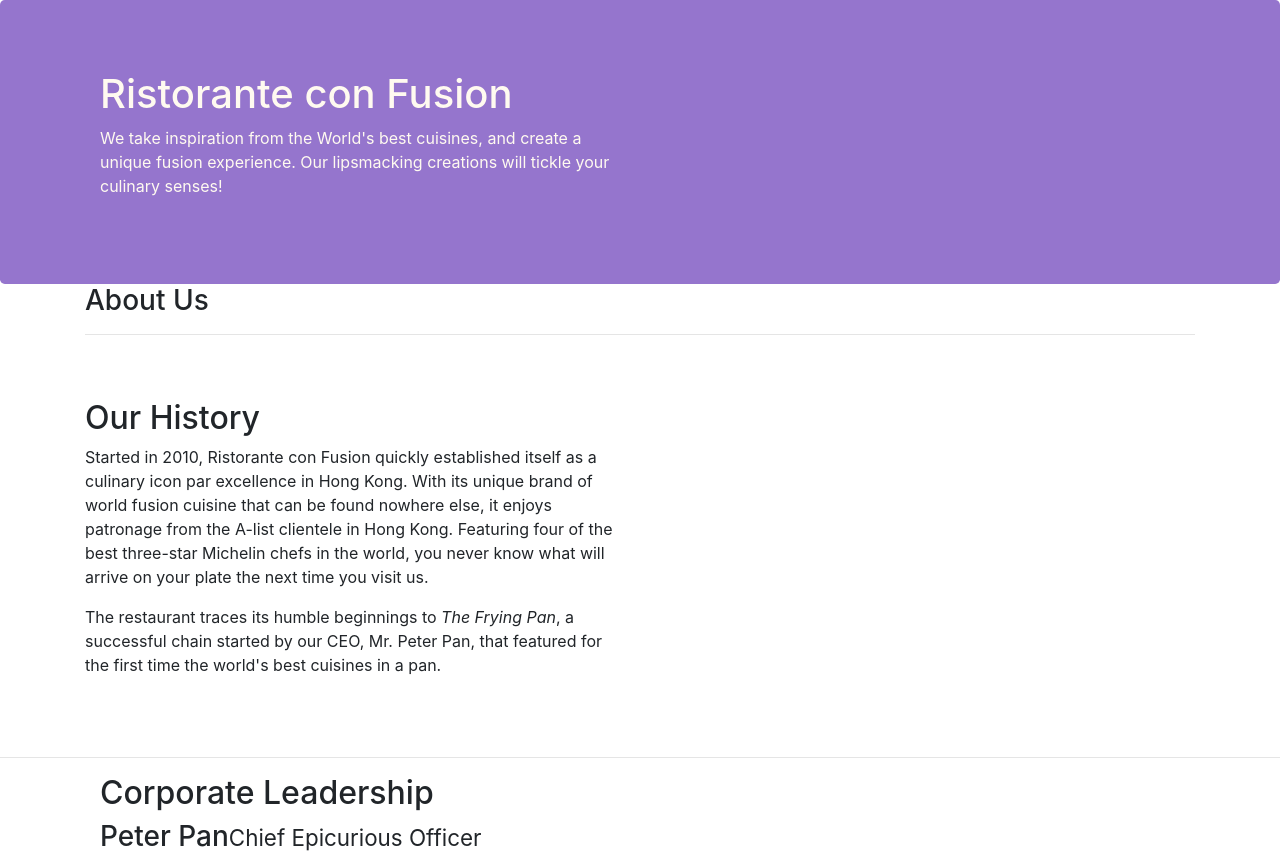
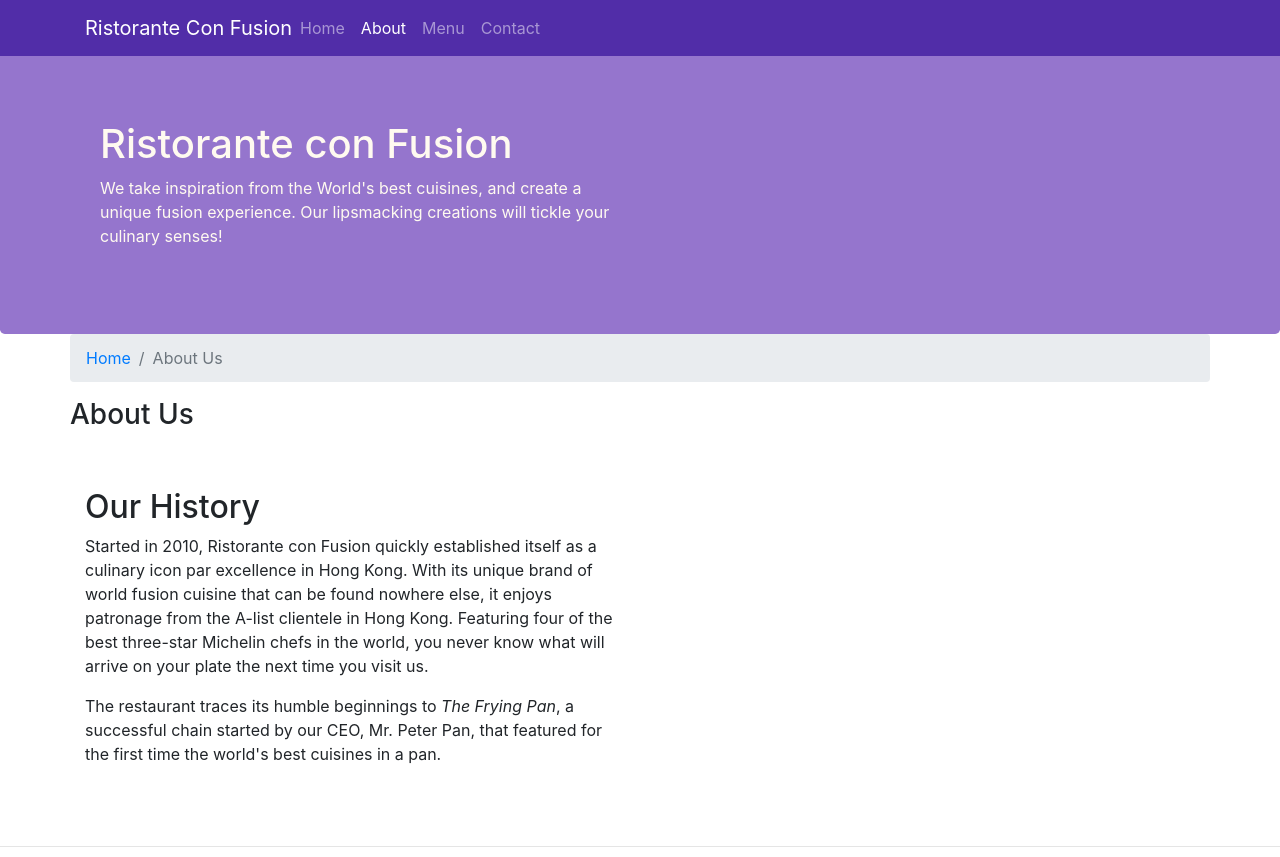
Before and after one commit to prakashatma/coursera-bootstrap-course, a website: page week-2/aboutus.html in a window 1280 px wide. Shown: the top 857 px of the page. Drawn offline with nearby package versions, Linux system fonts and the light colour scheme.

Commit message:
navbar and breadcrumb

```diff
--- a/week-2/aboutus.html
+++ b/week-2/aboutus.html
@@ -9,7 +9,23 @@
 </head>
 
 <body>
+    <nav class="navbar navbar-dark navbar-expand-sm fixed-top">
+        <div class="container">
+            <button class="navbar-toggler" type="button" data-toggle="collapse" data-target="#Navbar">
+                <span class="navbar-toggler-icon"></span>
+            </button>
+           <a class="navbar-brand mr-auto" href="./index.html">Ristorante Con Fusion</a>
+                <div class="collapse navbar-collapse" id="Navbar">
+                    <ul class="navbar-nav mr-auto">
+                        <li class="nav-item"><a class="nav-link" href="./index.html">Home</a></li>
+                        <li class="nav-item active"><a class="nav-link" href="#">About</a></li>
+                        <li class="nav-item"><a class="nav-link" href="#">Menu</a></li>
+                        <li class="nav-item"><a class="nav-link" href="#">Contact</a></li>
+                    </ul>
+                </div>
 
+        </div>
+    </nav>
     <header class="jumbotron">
         <div class="container">
             <div class="row row-header">
@@ -25,7 +41,11 @@
 
     <div>
         <div class="container">
-            <div>
+            <div class="row">
+                <ol class="col-12 breadcrumb">
+                    <li class="breadcrumb-item"><a href="./index.html">Home</a></li>
+                    <li class="breadcrumb-item active">About Us</li>
+                </ol>
                <h3>About Us</h3>
                <hr>
             </div>
@@ -67,7 +87,7 @@
                 <div class="col-4 offset-1 col-sm-2">
                     <h5>Links</h5>
                     <ul class="list-unstyled">
-                        <li><a href="#">Home</a></li>
+                        <li><a href="./index.html">Home</a></li>
                         <li><a href="#">About</a></li>
                         <li><a href="#">Menu</a></li>
                         <li><a href="#">Contact</a></li>
--- a/week-2/css/style.css
+++ b/week-2/css/style.css
@@ -29,3 +29,12 @@
    margin: 0px;
    columns: #0f0f0f;
 }
+
+body{
+    padding:50px 0px 0px 0px;
+    z-index:0;
+}
+
+.navbar-dark {
+     background-color: #512DA8;
+}
```
Also changed, not shown: week-2/index.html (+17 -1 lines).
